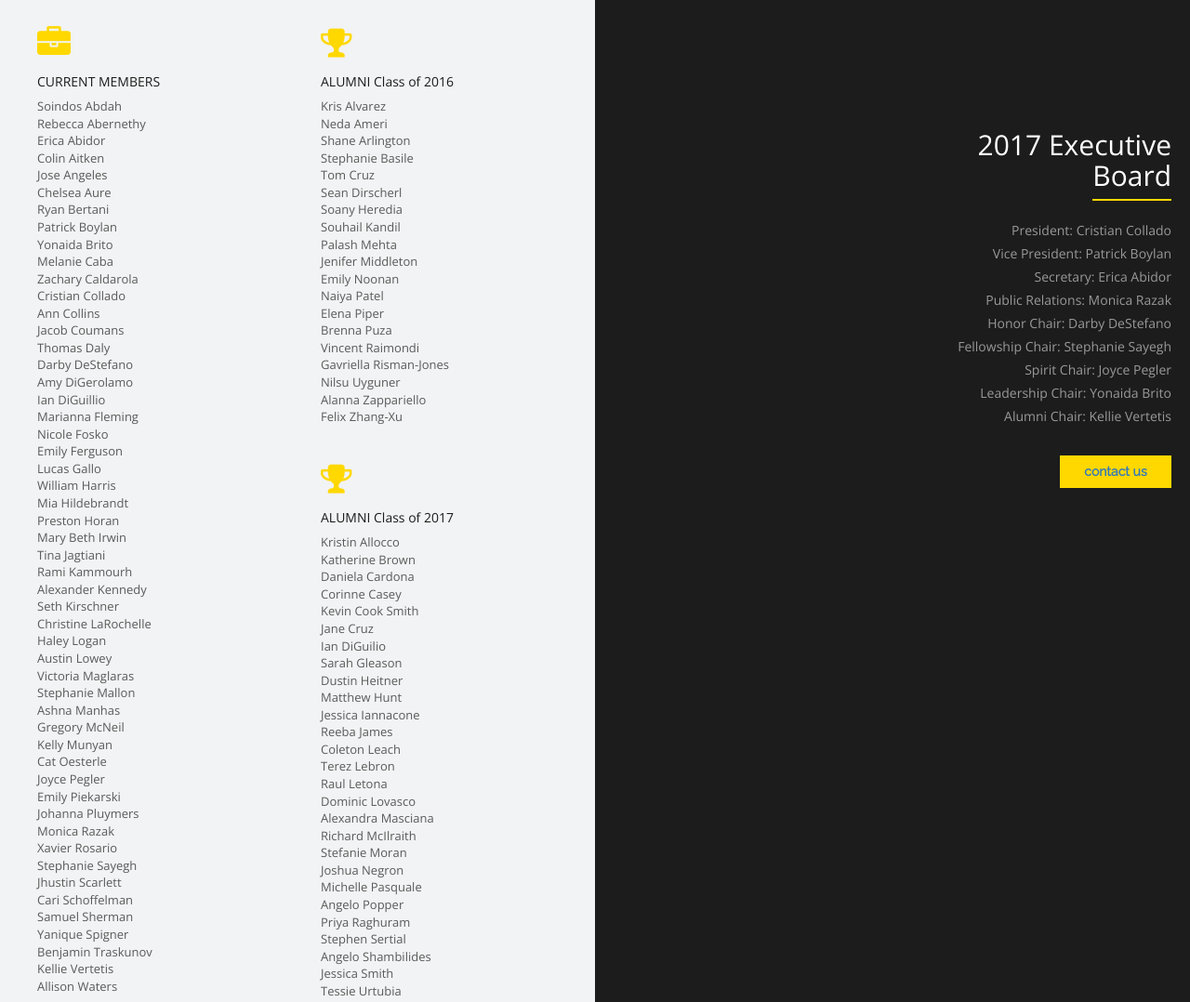
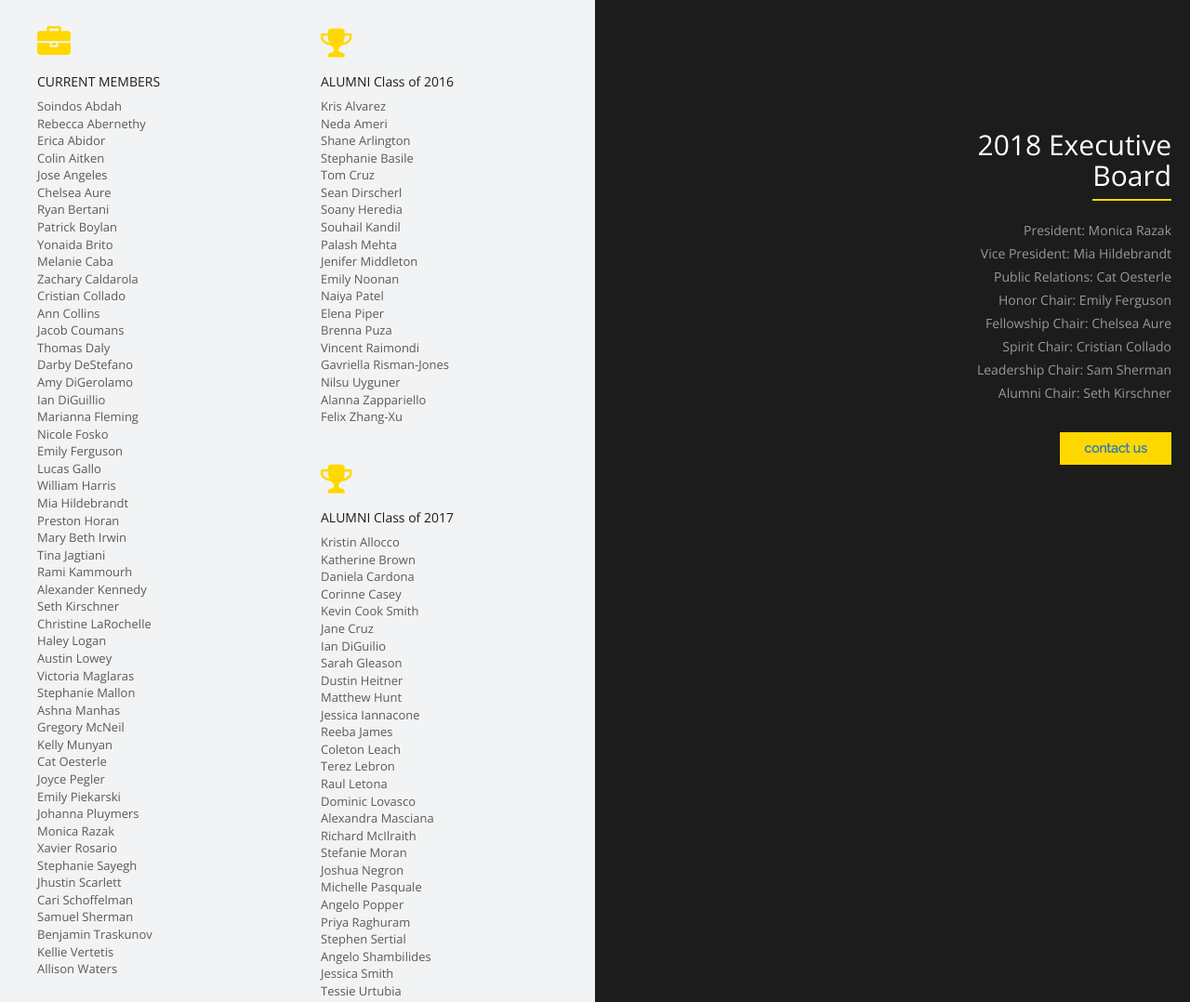
Before and after one commit to gearandtriangle/gearandtriangle, a plain HTML site: page index.html in a window 1280 px wide. Shown: the part 2440-3518 px from the top of the page at 93% size. Drawn offline with nearby package versions, Linux system fonts and the light colour scheme; some packages are replaced by stand-ins of ours.

Commit message:
Update index.html

```diff
--- a/index.html
+++ b/index.html
@@ -298,7 +298,6 @@
 										<li>Jhustin Scarlett</li>
 										<li>Cari Schoffelman</li>
 										<li>Samuel Sherman</li>
-										<li>Yanique Spigner</li>
 										<li>Benjamin Traskunov</li>
 										<li>Kellie Vertetis</li>
 										<li>Allison Waters</li>
@@ -386,19 +385,18 @@
                 	<div class="inner-box">
                         <!--Section Title-->
                         <div class="sec-title aligned-right">
-                            <h2>2017 Executive <span>Board</span></h2>
+                            <h2>2018 Executive <span>Board</span></h2>
                         </div>
 						<div class="text">
 						<ul>
-							<li>President: Cristian Collado</li>
-							<li>Vice President: Patrick Boylan</li>
-							<li>Secretary: Erica Abidor</li>
-							<li>Public Relations: Monica Razak</li>
-							<li>Honor Chair: Darby DeStefano</li>
-							<li>Fellowship Chair: Stephanie Sayegh</li>
-							<li>Spirit Chair: Joyce Pegler</li>
-							<li>Leadership Chair: Yonaida Brito</li>
-							<li>Alumni Chair: Kellie Vertetis</li>
+							<li>President: Monica Razak</li>
+							<li>Vice President: Mia Hildebrandt</li>
+							<li>Public Relations: Cat Oesterle</li>
+							<li>Honor Chair: Emily Ferguson</li>
+							<li>Fellowship Chair: Chelsea Aure</li>
+							<li>Spirit Chair: Cristian Collado</li>
+							<li>Leadership Chair: Sam Sherman</li>
+							<li>Alumni Chair: Seth Kirschner</li>
 						</ul>
 						</div>
 
@@ -577,7 +575,7 @@
 										<li>Have a minimum GPA of 2.5</li>
 										<li>No Honor Code violations</li>
 									</ol>
-									Fall 2017 Applications are now closed! Congratulations to our new members!
+									Spring 2018 applications will open soon!
 								</div>
                             </div>
                         </div>
@@ -587,7 +585,8 @@
                             	<div class="icon-box"><i class="fa fa-road" aria-hidden="true"></i></div>
                                 <h4>Dean's Activities List</h4>
                                 <div class="text">
-								To promote a similar participation in campus activities among younger students, the Society has developed the Dean’s Activities Honor List. The Dean’s Activities Honor List recognizes those individuals within the Stevens undergraduate population who have devoted themselves to enhancing student life on campus by committed involvement in extracurricular activities. Fall 2017 applications are closed! Congratulations to our new DAL members!
+								To promote a similar participation in campus activities among younger students, the Society has developed the Dean’s Activities Honor List. The Dean’s Activities Honor List recognizes those individuals within the Stevens undergraduate population who have devoted themselves to enhancing student life on campus by committed involvement in extracurricular activities.
+																	Spring 2018 applications will open soon!
 
 								</div>
                             </div>
```
